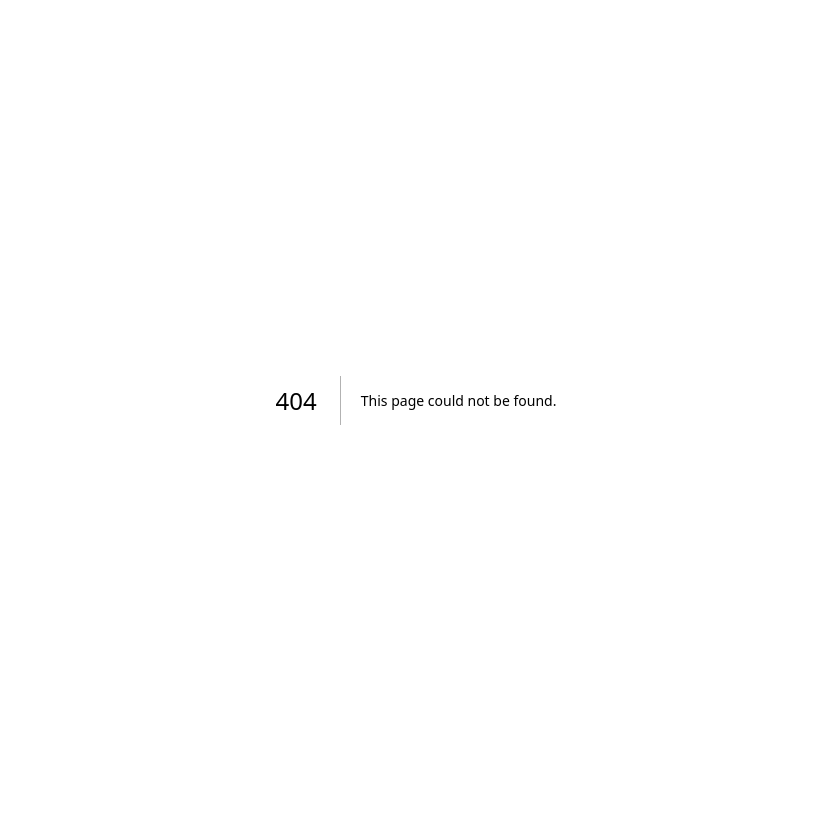
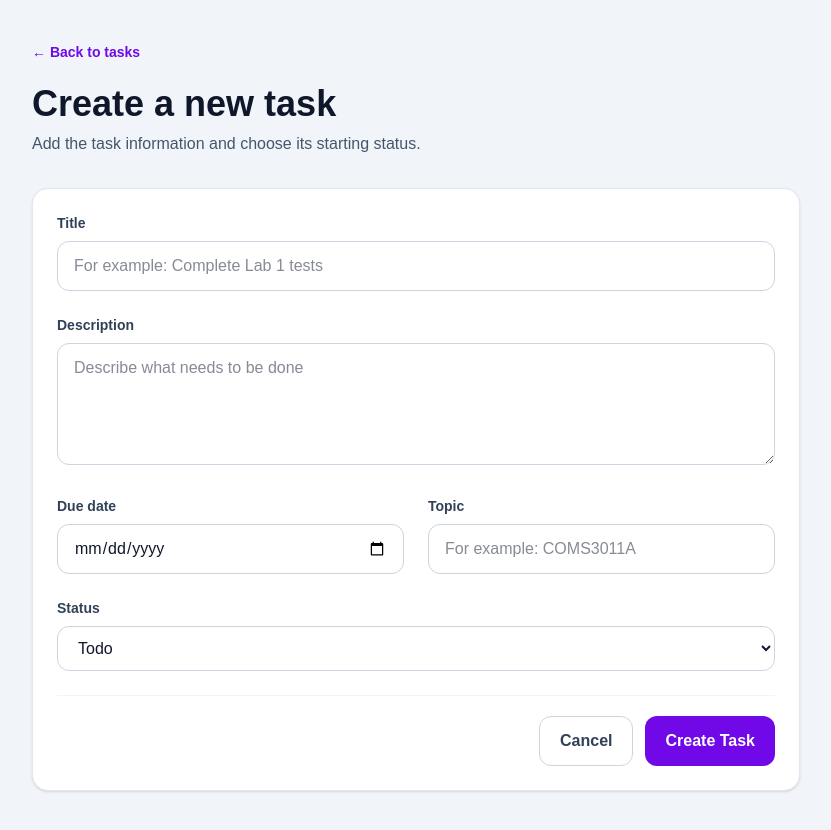
Before and after one commit to safs11111/Lab1-todo-app, a Next.js app: page /tasks/new in a window 1280 px wide. Before the commit this address had no page. Shown: the whole page, without its empty margins (224-1055 px from the left). Before the commit the page ends 800 px from the top, so only its background shows below. Built offline with nearby package versions, Linux system fonts and the light colour scheme.

Commit message:
feat(tasks): add create task form and navigation

```diff
--- a/app/page.tsx
+++ b/app/page.tsx
@@ -1,3 +1,4 @@
+import Link from "next/link";
 import { getActiveTasks } from "@/lib/task-repository";
 
 export const dynamic = "force-dynamic";
@@ -28,12 +29,12 @@ export default function Home() {
           </p>
         </section>
 
-        <button
-          type="button"
-          className="rounded-xl bg-violet-700 px-5 py-3 font-semibold text-white shadow-sm"
-        >
-          + New Task
-        </button>
+        <Link
+  href="/tasks/new"
+  className="rounded-xl bg-violet-700 px-5 py-3 font-semibold text-white shadow-sm hover:bg-violet-800"
+>
+  + New Task
+</Link>
       </header>
 
       <section
--- /dev/null
+++ b/app/tasks/new/page.tsx
@@ -0,0 +1,29 @@
+import Link from "next/link";
+import NewTaskForm from "@/components/NewTaskForm";
+
+export default function NewTaskPage() {
+  return (
+    <main className="min-h-screen bg-slate-100 px-6 py-10 text-slate-900">
+      <section className="mx-auto max-w-3xl">
+        <header className="mb-8">
+          <Link
+            href="/"
+            className="text-sm font-semibold text-violet-700 hover:text-violet-900"
+          >
+            ← Back to tasks
+          </Link>
+
+          <h1 className="mt-5 text-4xl font-bold">
+            Create a new task
+          </h1>
+
+          <p className="mt-2 text-slate-600">
+            Add the task information and choose its starting status.
+          </p>
+        </header>
+
+        <NewTaskForm />
+      </section>
+    </main>
+  );
+}
--- /dev/null
+++ b/components/NewTaskForm.tsx
@@ -0,0 +1,165 @@
+"use client";
+
+import { FormEvent, useState } from "react";
+import { useRouter } from "next/navigation";
+
+export default function NewTaskForm() {
+  const router = useRouter();
+
+  const [title, setTitle] = useState("");
+  const [description, setDescription] = useState("");
+  const [dueDate, setDueDate] = useState("");
+  const [topicName, setTopicName] = useState("");
+  const [status, setStatus] = useState("Todo");
+
+  const [error, setError] = useState("");
+  const [isSubmitting, setIsSubmitting] = useState(false);
+
+  async function handleSubmit(event: FormEvent<HTMLFormElement>) {
+    event.preventDefault();
+
+    setError("");
+    setIsSubmitting(true);
+
+    try {
+      const response = await fetch("/api/tasks", {
+        method: "POST",
+        headers: {
+          "Content-Type": "application/json",
+        },
+        body: JSON.stringify({
+          title,
+          description,
+          dueDate,
+          topicName,
+          status,
+        }),
+      });
+
+      const result = await response.json();
+
+      if (!response.ok) {
+        setError(result.error ?? "The task could not be created.");
+        return;
+      }
+
+      router.push("/");
+      router.refresh();
+    } catch {
+      setError("The application could not connect to the server.");
+    } finally {
+      setIsSubmitting(false);
+    }
+  }
+
+  return (
+    <form
+      onSubmit={handleSubmit}
+      className="space-y-6 rounded-2xl border border-slate-200 bg-white p-6 shadow-sm"
+    >
+      <label className="block">
+        <span className="mb-2 block text-sm font-semibold text-slate-700">
+          Title
+        </span>
+
+        <input
+          type="text"
+          value={title}
+          onChange={(event) => setTitle(event.target.value)}
+          required
+          placeholder="For example: Complete Lab 1 tests"
+          className="w-full rounded-xl border border-slate-300 px-4 py-3 outline-none focus:border-violet-600 focus:ring-2 focus:ring-violet-100"
+        />
+      </label>
+
+      <label className="block">
+        <span className="mb-2 block text-sm font-semibold text-slate-700">
+          Description
+        </span>
+
+        <textarea
+          value={description}
+          onChange={(event) => setDescription(event.target.value)}
+          required
+          rows={4}
+          placeholder="Describe what needs to be done"
+          className="w-full resize-y rounded-xl border border-slate-300 px-4 py-3 outline-none focus:border-violet-600 focus:ring-2 focus:ring-violet-100"
+        />
+      </label>
+
+      <section className="grid gap-6 sm:grid-cols-2">
+        <label className="block">
+          <span className="mb-2 block text-sm font-semibold text-slate-700">
+            Due date
+          </span>
+
+          <input
+            type="date"
+            value={dueDate}
+            onChange={(event) => setDueDate(event.target.value)}
+            required
+            className="w-full rounded-xl border border-slate-300 px-4 py-3 outline-none focus:border-violet-600 focus:ring-2 focus:ring-violet-100"
+          />
+        </label>
+
+        <label className="block">
+          <span className="mb-2 block text-sm font-semibold text-slate-700">
+            Topic
+          </span>
+
+          <input
+            type="text"
+            value={topicName}
+            onChange={(event) => setTopicName(event.target.value)}
+            required
+            placeholder="For example: COMS3011A"
+            className="w-full rounded-xl border border-slate-300 px-4 py-3 outline-none focus:border-violet-600 focus:ring-2 focus:ring-violet-100"
+          />
+        </label>
+      </section>
+
+      <label className="block">
+        <span className="mb-2 block text-sm font-semibold text-slate-700">
+          Status
+        </span>
+
+        <select
+          value={status}
+          onChange={(event) => setStatus(event.target.value)}
+          className="w-full rounded-xl border border-slate-300 bg-white px-4 py-3 outline-none focus:border-violet-600 focus:ring-2 focus:ring-violet-100"
+        >
+          <option value="Todo">Todo</option>
+          <option value="In-Progress">In-Progress</option>
+          <option value="Complete">Complete</option>
+        </select>
+      </label>
+
+      {error && (
+        <p
+          role="alert"
+          className="rounded-xl border border-red-200 bg-red-50 px-4 py-3 text-sm font-semibold text-red-700"
+        >
+          {error}
+        </p>
+      )}
+
+      <footer className="flex justify-end gap-3 border-t border-slate-100 pt-5">
+        <button
+          type="button"
+          onClick={() => router.push("/")}
+          className="rounded-xl border border-slate-300 px-5 py-3 font-semibold text-slate-700 hover:bg-slate-50"
+        >
+          Cancel
+        </button>
+
+        <button
+          type="submit"
+          disabled={isSubmitting}
+          className="rounded-xl bg-violet-700 px-5 py-3 font-semibold text-white hover:bg-violet-800 disabled:cursor-not-allowed disabled:opacity-60"
+        >
+          {isSubmitting ? "Creating..." : "Create Task"}
+        </button>
+      </footer>
+    </form>
+  );
+}
```
